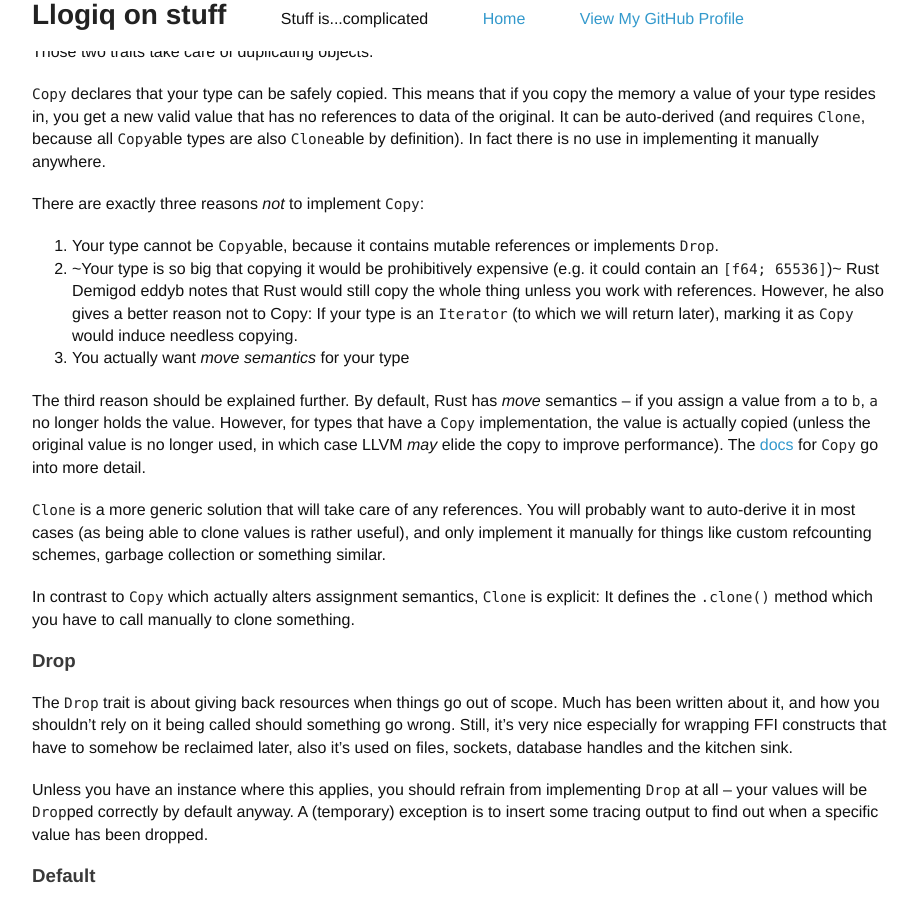
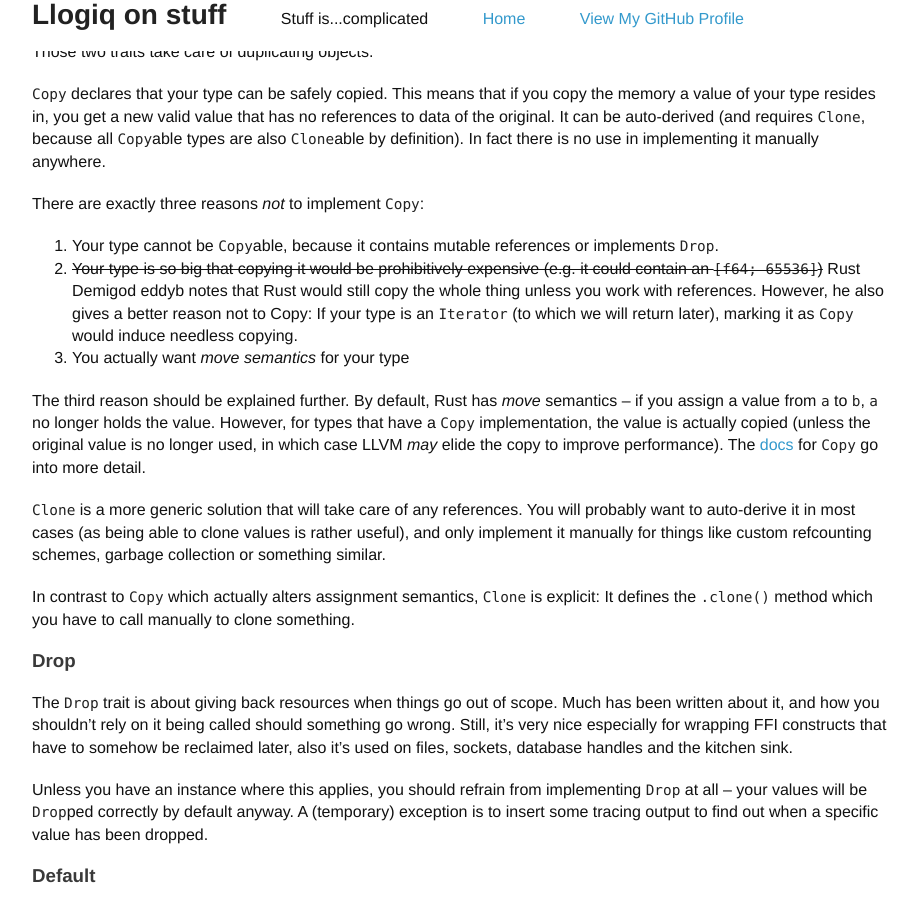
Before and after one commit to llogiq/llogiq.github.io, a Jekyll site: the page built from _posts/2015-07-30-traits.md, in a window 1280 px wide and 900 px high, scrolled down 3261 px. Shown: the whole window, without its empty margins (178-1096 px from the left). Built offline with Jekyll 4.4.1, drawn with Linux system fonts in a browser that asks for light colours.

Commit message:
Fixed Markdown

```diff
--- a/_posts/2015-07-30-traits.md
+++ b/_posts/2015-07-30-traits.md
@@ -206,8 +206,8 @@ There are exactly three reasons *not* to implement `Copy`:
 
 1. Your type cannot be `Copy`able, because it contains mutable references
    or implements `Drop`.
-2. ~Your type is so big that copying it would be prohibitively expensive (e.g.
-   it could contain an `[f64; 65536]`)~ Rust Demigod eddyb notes that Rust
+2. ~~Your type is so big that copying it would be prohibitively expensive (e.g.
+   it could contain an `[f64; 65536]`)~~ Rust Demigod eddyb notes that Rust
    would still copy the whole thing unless you work with references. However,
    he also gives a better reason not to Copy: If your type is an
    [`Iterator`](http://doc.rust-lang.org/std/iter/trait.Iterator.html) (to
```
